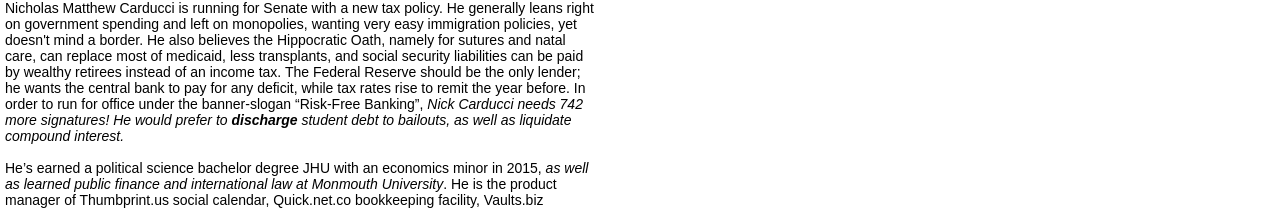
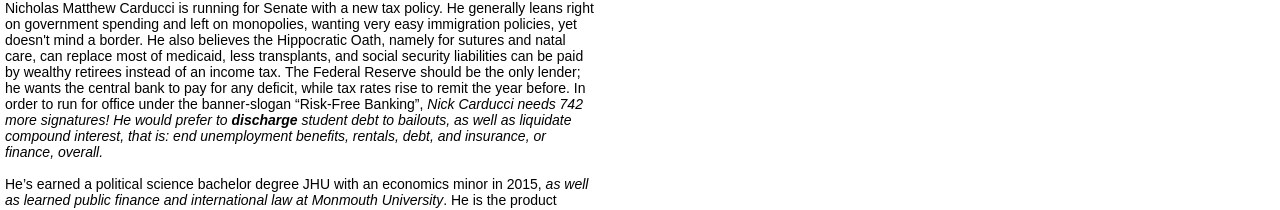
Before and after one commit to NickCarducci/TruncatedWholesaleTax, a React (Create React App) app: page / in a window 1280 px wide. Shown: the part 385-595 px from the top of the page. Built offline with nearby package versions, Linux system fonts and the light colour scheme; a web font is replaced by a local one.

Commit message:
Update App.js

```diff
--- a/src/App.js
+++ b/src/App.js
@@ -145,7 +145,8 @@ class App extends React.Component {
               {space}
               <b>discharge</b>
               {space}student debt to bailouts, as well as liquidate compound
-              interest.
+              interest, that is: end unemployment benefits, rentals, debt, and
+              insurance, or finance, overall.
             </i>
           </span>
           <br />
```
